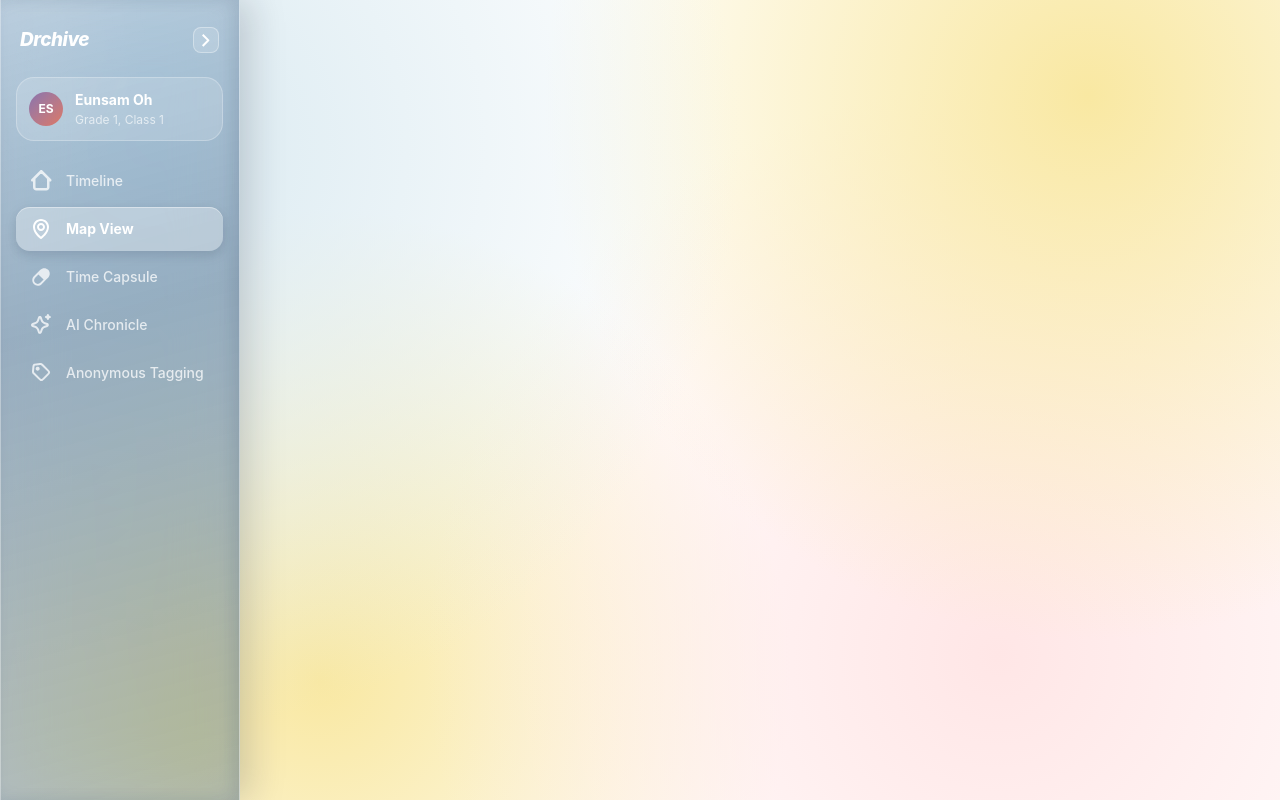
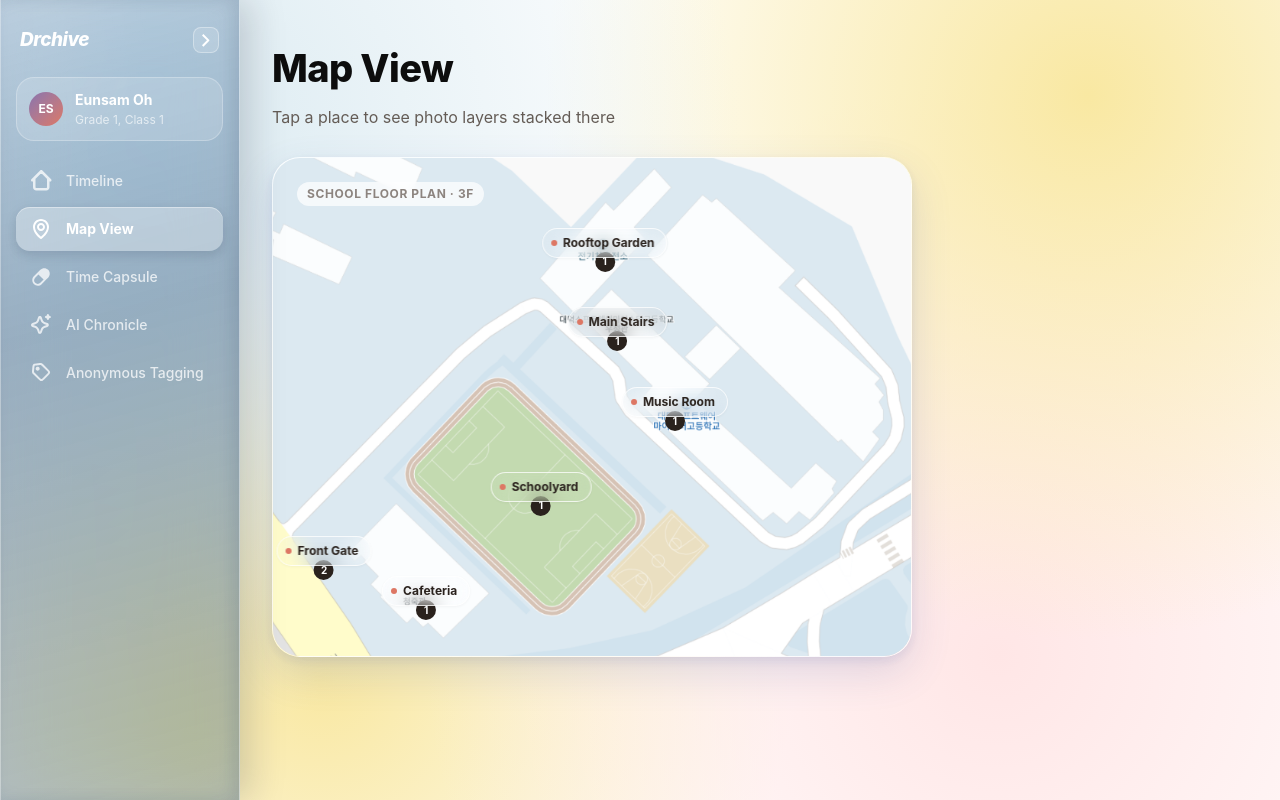
Before and after one commit to dhdmstoa2010/drchive, a React (Vite) app: page /map in a window 1280 px wide. Built offline with nearby package versions, Linux system fonts and the light colour scheme.

Commit message:
refactor:: 위치 핀 클릭 가능한 Map View 페이지 추가

```diff
--- a/src/App.tsx
+++ b/src/App.tsx
@@ -2,6 +2,7 @@ import { useState } from "react";
 import { Route, Routes, useLocation, useNavigate } from "react-router-dom";
 import SideBar, { type TabId } from "./layout/sideBar";
 import Timeline from "./pages/Timeline";
+import MapView from "./pages/MapView";
 
 const TAB_PATHS: Record<TabId, string> = {
   home: "/",
@@ -58,6 +59,7 @@ function App() {
         <div className="w-full max-w-[1240px]">
           <Routes>
             <Route path="/" element={<Timeline />} />
+            <Route path="/map" element={<MapView />} />
           </Routes>
         </div>
       </div>
--- a/src/components/PhotoCard.tsx
+++ b/src/components/PhotoCard.tsx
@@ -1,12 +1,5 @@
 import { GlassCard } from "./ui/GlassCard";
-import type { Photo } from "../data/Photo";
-
-const PLACE_BG_CLASSES = [
-  "bg-place-0",
-  "bg-place-1",
-  "bg-place-2",
-  "bg-place-3",
-];
+import { PLACE_BG_CLASSES, type Photo } from "../data/Photo";
 
 type PhotoCardProps = {
   photo: Photo;
--- a/src/components/ui/GlassCard.tsx
+++ b/src/components/ui/GlassCard.tsx
@@ -1,12 +1,19 @@
-import type { ButtonHTMLAttributes, HTMLAttributes } from "react";
+import type { HTMLAttributes } from "react";
+import { SHIMMER_HOVER } from "./shimmerHover";
+
+type GlassCardProps = HTMLAttributes<HTMLDivElement> & {
+  interactive?: boolean;
+};
 
 export function GlassCard({
   className = "",
+  interactive = true,
   ...props
-}: HTMLAttributes<HTMLDivElement>) {
+}: GlassCardProps) {
   return (
     <div
       className={`relative
+        overflow-hidden
         rounded-[28px]
         border-[1.5px]
         border-glass-border
@@ -14,7 +21,8 @@ export function GlassCard({
         bg-glass-bg
         backdrop-blur-[11px]
         backdrop-saturate-[240%]
-        shadow-glass ${className}
+        shadow-glass
+        ${interactive ? SHIMMER_HOVER : ""} ${className}
         `}
       {...props}
     />
--- /dev/null
+++ b/src/components/ui/MapPin.tsx
@@ -0,0 +1,34 @@
+type MapPinProps = {
+  label: string;
+  count: number;
+  active?: boolean;
+  style?: React.CSSProperties;
+  onClick?: () => void;
+};
+
+export function MapPin({ label, count, active = false, style, onClick }: MapPinProps) {
+  return (
+    <button
+      type="button"
+      onClick={onClick}
+      style={style}
+      className="absolute -translate-x-1/2 flex flex-col items-center cursor-pointer"
+    >
+      <span
+        className={`flex items-center gap-1.5 pl-2 pr-3 py-1.5 rounded-full text-xs font-bold whitespace-nowrap backdrop-blur-[10px] transition-colors ${
+          active
+            ? "bg-coral text-white shadow-[0_6px_16px_rgba(200,90,70,0.35)]"
+            : "border-[1.5px] border-glass-border bg-glass-bg-soft text-ink shadow-pill-idle"
+        }`}
+      >
+        <span
+          className={`w-1.5 h-1.5 rounded-full ${active ? "bg-white" : "bg-coral"}`}
+        />
+        {label}
+      </span>
+      <span className="-mt-1.5 flex items-center justify-center min-w-5 h-5 px-1 rounded-full bg-ink text-white text-[10px] font-bold">
+        {count}
+      </span>
+    </button>
+  );
+}
--- /dev/null
+++ b/src/components/ui/shimmerHover.ts
@@ -0,0 +1,14 @@
+export const SHIMMER_HOVER = `
+  before:content-['']
+  before:absolute
+  before:inset-0
+  before:[background-image:linear-gradient(115deg,transparent_35%,rgba(255,255,255,0.6)_50%,transparent_65%)]
+  before:[background-size:250%_250%]
+  before:[background-repeat:no-repeat]
+  before:[background-position:-100%_0%]
+  before:transition-[background-position]
+  before:duration-[1500ms]
+  before:ease-out
+  before:pointer-events-none
+  hover:before:[background-position:100%_0%]
+`;
--- a/src/data/Photo.ts
+++ b/src/data/Photo.ts
@@ -1,3 +1,10 @@
+export const PLACE_BG_CLASSES = [
+  "bg-place-0",
+  "bg-place-1",
+  "bg-place-2",
+  "bg-place-3",
+];
+
 export type Photo = {
   id: number;
   place: string;
--- /dev/null
+++ b/src/pages/MapView.tsx
@@ -0,0 +1,105 @@
+import { useState } from "react";
+import { GlassCard } from "../components/ui/GlassCard";
+import { MapPin } from "../components/ui/MapPin";
+import { PHOTOS, PLACE_BG_CLASSES } from "../data/Photo";
+
+const DEFAULT_PIN_POSITION = { left: "50%", top: "50%" };
+
+const PIN_POSITIONS: Record<string, { left: string; top: string }> = {
+  "Rooftop Garden": { left: "52%", top: "14%" },
+  "Main Stairs": { left: "54%", top: "30%" },
+  "Music Room": { left: "63%", top: "46%" },
+  Schoolyard: { left: "42%", top: "63%" },
+  Cafeteria: { left: "24%", top: "84%" },
+  "Front Gate": { left: "8%", top: "76%" },
+};
+
+export default function MapView() {
+  const [selectedPlace, setSelectedPlace] = useState<string | null>(null);
+
+  const places = Array.from(new Set(PHOTOS.map((p) => p.place)));
+  const photosForPlace = PHOTOS.filter((p) => p.place === selectedPlace);
+
+  return (
+    <div className="flex flex-col gap-7">
+      <div className="flex items-end justify-between flex-wrap gap-4">
+        <div>
+          <div className="text-[38px] font-extrabold text-[#0d0d0d] tracking-[-0.6px] break-keep">
+            Map View
+          </div>
+          <div className="text-base text-ink-soft font-normal mt-2 break-keep whitespace-normal max-w-[520px]">
+            Tap a place to see photo layers stacked there
+          </div>
+        </div>
+      </div>
+
+      <div className="flex gap-6 items-start flex-wrap">
+        <GlassCard className="relative w-full max-w-[640px] h-[500px] overflow-hidden">
+          <img
+            src="/floorplan.png"
+            alt="School floor plan"
+            className="absolute inset-0 w-full h-full object-cover"
+          />
+
+          <div className="absolute top-6 left-6 text-xs font-bold tracking-[0.6px] text-ink-faint bg-white/70 backdrop-blur-[6px] px-2.5 py-1 rounded-full">
+            SCHOOL FLOOR PLAN · 3F
+          </div>
+
+          {places.map((place) => (
+            <MapPin
+              key={place}
+              label={place}
+              count={PHOTOS.filter((p) => p.place === place).length}
+              active={selectedPlace === place}
+              style={PIN_POSITIONS[place] ?? DEFAULT_PIN_POSITION}
+              onClick={() => setSelectedPlace(place)}
+            />
+          ))}
+        </GlassCard>
+
+        {selectedPlace && (
+          <GlassCard interactive={false} className="w-full max-w-[400px] p-6">
+            <div className="flex items-start justify-between">
+              <div>
+                <div className="text-2xl font-extrabold text-ink">
+                  {selectedPlace}
+                </div>
+                <div className="text-sm text-ink-soft mt-1">
+                  Photo layers stacked in chronological order
+                </div>
+              </div>
+              <button
+                type="button"
+                onClick={() => setSelectedPlace(null)}
+                className="text-xs font-semibold px-3 py-1.5 rounded-full border-[1.5px] border-glass-border bg-glass-bg-soft text-ink-soft cursor-pointer"
+              >
+                Close
+              </button>
+            </div>
+
+            <div className="flex flex-col gap-3 mt-5">
+              {photosForPlace.map((photo, i) => (
+                <div
+                  key={photo.id}
+                  className="flex items-center gap-3 p-2.5 rounded-2xl bg-glass-bg-soft"
+                >
+                  <div
+                    className={`w-11 h-11 rounded-xl shrink-0 ${PLACE_BG_CLASSES[i % 4]}`}
+                  />
+                  <div>
+                    <div className="text-sm font-bold text-ink">
+                      {photo.date}
+                    </div>
+                    <div className="text-xs text-ink-faint mt-0.5">
+                      {photo.uploader}
+                    </div>
+                  </div>
+                </div>
+              ))}
+            </div>
+          </GlassCard>
+        )}
+      </div>
+    </div>
+  );
+}
```
Also changed, not shown: public/floorplan.png (added).
